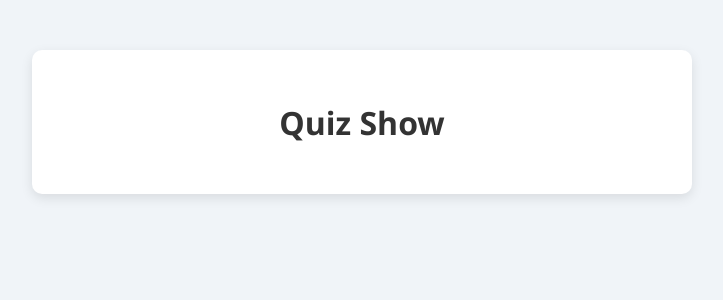
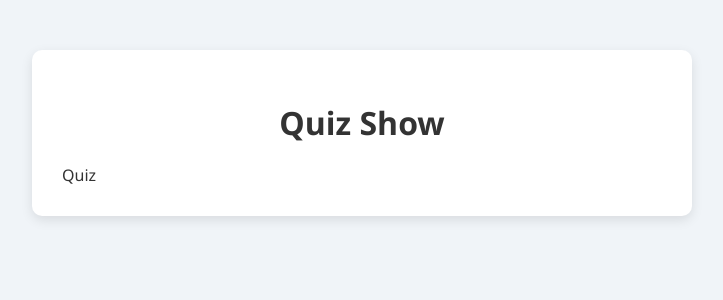
Before and after one commit to dburgnerjr/quiz-show, a React (Vite) app: page / in a window 1280 px wide. Shown: the top 300 px of the page, without its empty margins (278-1001 px from the left). Built offline with nearby package versions, Linux system fonts and the light colour scheme.

Commit message:
Added quiz component

```diff
--- a/src/App.jsx
+++ b/src/App.jsx
@@ -2,6 +2,7 @@ import { useState } from 'react'
 import reactLogo from './assets/react.svg'
 import viteLogo from '/vite.svg'
 import './index.css'
+import Quiz from './components/quiz'
 
 function App() {
   const [count, setCount] = useState(0)
@@ -9,8 +10,10 @@ function App() {
   return (
     <div className="app-container">
       <h1>Quiz Show</h1>
+
+      <Quiz />
     </div>
   )
 }
 
-export default App
+export default App;
--- /dev/null
+++ b/src/components/quiz.jsx
@@ -0,0 +1,5 @@
+function Quiz() {
+    return <div>Quiz</div>;
+}
+
+export default Quiz;
```
